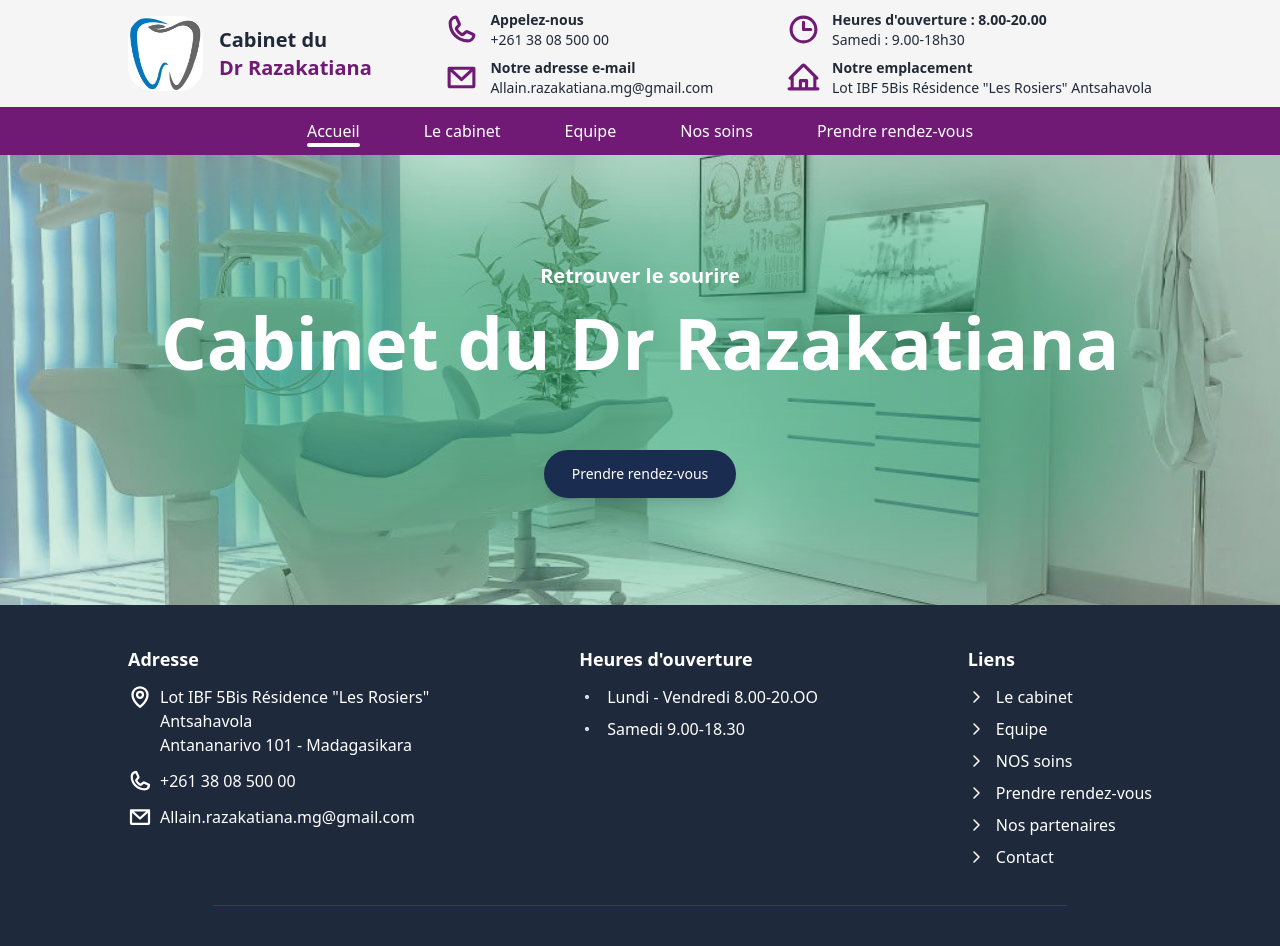
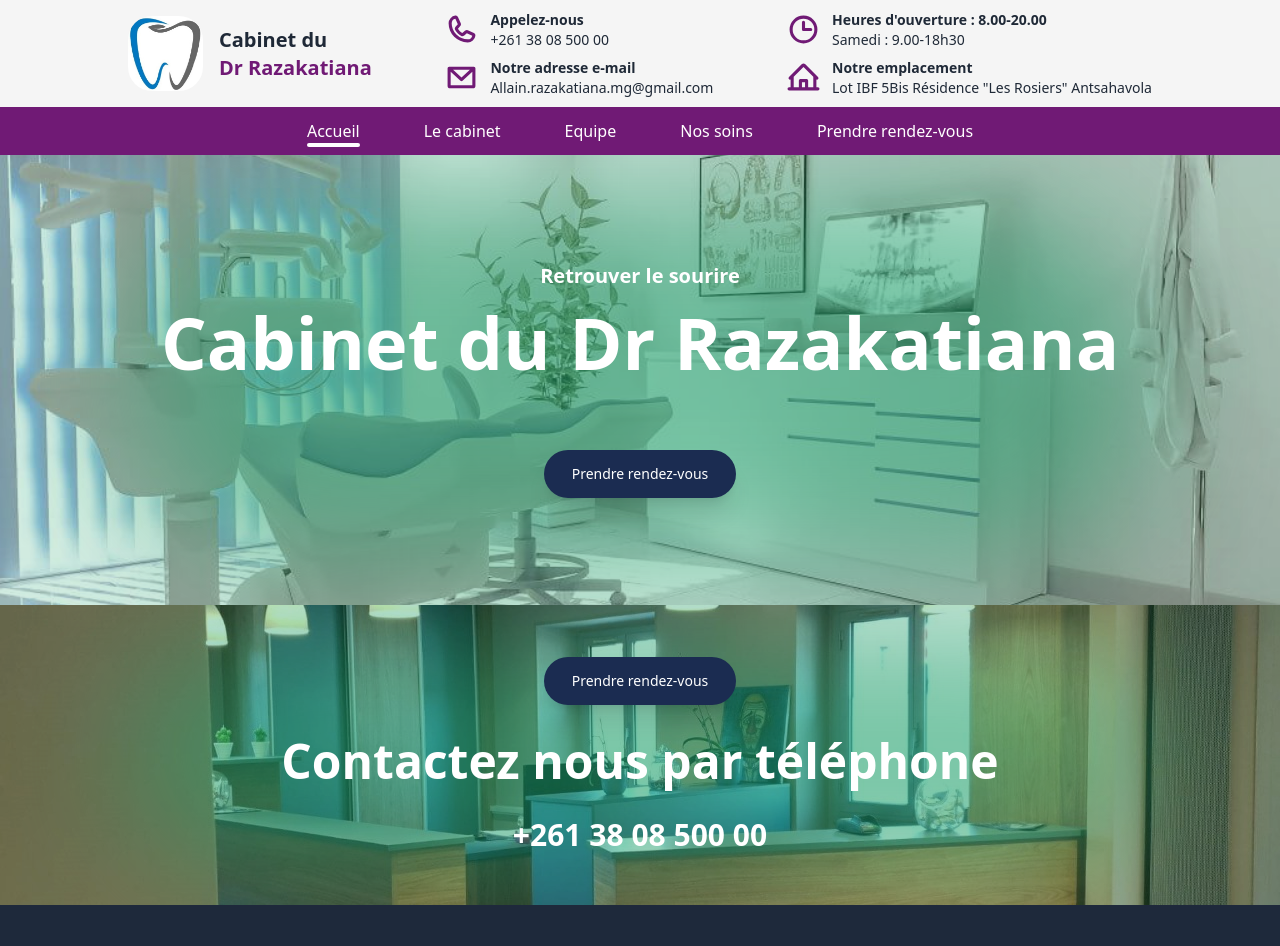
Before and after one commit to Njaka91/Cidro, a React (Vite) app: page / in a window 1280 px wide. Shown: the top 946 px of the page. Built offline with nearby package versions, Linux system fonts and the light colour scheme.

Commit message:
ajout animation AppointmentBottom

```diff
--- /dev/null
+++ b/src/components/AppointmentBottom.jsx
@@ -0,0 +1,54 @@
+import { motion, useInView } from "framer-motion";
+import { useRef } from "react";
+import accueil from "../assets/images/accueil.jpg";
+import { Link } from "react-router-dom";
+
+const AppointmentBottom = () => {
+  const ref = useRef(null);
+  const isInView = useInView(ref, { once: true, threshold: 0.1 }); // 'once: true' means it will trigger only once
+
+  return (
+    <div className="relative overflow-hidden h-[300px] bg-slate-600">
+      <img src={accueil} alt="logo" className="object-cover w-full h-full" />
+      <div className="absolute inset-0 flex items-center justify-center">
+        <div className="h-4/5 w-4/5 rounded-full bg-[#1ea06c] opacity-50 blur-3xl shadow-[0_0_30px_rgba(0,0,0,0.8)]"></div>
+      </div>
+      <div className="absolute inset-0 flex items-center justify-center">
+        <div className="h-full w-full bg-[#1ea06c] opacity-20"></div>
+      </div>
+
+      <div className="absolute inset-0 flex flex-col items-center justify-center gap-8" ref={ref}>
+        <div className="btn relative bg-[#1B2C51] w-[15%] rounded-full shadow-xl border-0 text-white font-medium group hover:bg-[#1B2C51]">
+          <span className="relative z-40">
+            <Link to="/prendrerendez-vous">Prendre rendez-vous</Link>
+          </span>
+          <span className="absolute inset-0 w-0 h-full opacity-0 rounded-full bg-fuchsia-900 transition-all duration-300 group-hover:opacity-75 group-hover:w-full"></span>
+        </div>
+
+        {isInView && (
+          <>
+            <motion.div
+              className="text-5xl font-semibold text-white"
+              initial={{ opacity: 0, scale: 0 }}
+              animate={{ opacity: 1, scale: 1 }}
+              transition={{ duration: 0.3, delay: 0.2 }}
+            >
+              Contactez nous par téléphone
+            </motion.div>
+
+            <motion.div
+              className="text-3xl font-semibold text-white"
+              initial={{ opacity: 0, scale: 0 }}
+              animate={{ opacity: 1, scale: 1 }}
+              transition={{ duration: 0.3, delay: 0.5 }}
+            >
+              +261 38 08 500 00
+            </motion.div>
+          </>
+        )}
+      </div>
+    </div>
+  );
+};
+
+export default AppointmentBottom;
--- a/src/components/Footer.jsx
+++ b/src/components/Footer.jsx
@@ -1,6 +1,6 @@
 import {
   CaretRight,
-  DotOutline,
+  Dot,
   EnvelopeSimple,
   MapPin,
   Phone,
@@ -15,8 +15,8 @@ const Footer = () => {
         <div className="flex flex-col gap-3">
           <span className="text-lg font-semibold text-white">Adresse</span>
           <div className="text-white flex flex-col gap-3 ">
-            <div className="text-white flex flex-row gap-2">
-              <MapPin size={24} color="white" weight="bold" />
+            <div className="text-white flex flex-row items-start gap-4">
+              <MapPin size={18} color="white" weight="bold" className="mt-1"/>
               <div>
                 <div>
                   Lot IBF 5Bis Résidence &quot;Les Rosiers&quot;
@@ -25,12 +25,12 @@ const Footer = () => {
                 <div>Antananarivo 101 - Madagasikara</div>
               </div>
             </div>
-            <div className="text-white flex flex-row gap-2">
-              <Phone size={24} color="white" weight="bold" />
+            <div className="text-white flex flex-row gap-4">
+              <Phone size={18} color="white" weight="bold" className="mt-1" />
               <div>+261 38 08 500 00</div>
             </div>
-            <div className="text-white flex flex-row gap-2">
-              <EnvelopeSimple size={24} color="white" weight="bold" />
+            <div className="text-white flex flex-row gap-4">
+              <EnvelopeSimple size={18} color="white" weight="bold" className="mt-1"/>
               <div>Allain.razakatiana.mg@gmail.com</div>
             </div>
           </div>
@@ -41,11 +41,11 @@ const Footer = () => {
           </span>
           <div className="text-white flex flex-col gap-2 ">
             <div className="text-white flex flex-row items-center gap-3 ">
-              <DotOutline size={16} color="white" weight="bold" />
+              <Dot size={18} weight="fill" color="white" />
               <div>Lundi - Vendredi 8.00-20.OO</div>
             </div>
             <div className="text-white flex flex-row items-center gap-3">
-              <DotOutline size={16} color="white" weight="bold" />
+            <Dot size={18} weight="fill" color="white" />
               <div>Samedi 9.00-18.30</div>
             </div>
           </div>
@@ -53,29 +53,21 @@ const Footer = () => {
         <div className="flex flex-col gap-3">
           <span className="text-lg font-semibold text-white">Liens</span>
           <div className="text-white flex flex-col gap-2 ">
-            <Link className="text-white flex flex-row items-center gap-3">
-              <CaretRight size={16} color="white" weight="bold" />
+            <Link to="/lecabinet" className="text-white flex flex-row items-center gap-3">
+              <CaretRight size={12} color="white" weight="fill" />
               <div>Le cabinet</div>
             </Link>
-            <Link className="text-white flex flex-row items-center gap-3">
-              <CaretRight size={16} color="white" weight="bold" />
+            <Link to="/equipe" className="text-white flex flex-row items-center gap-3">
+              <CaretRight size={12} color="white" weight="fill" />
               <div>Equipe </div>
             </Link>
-            <Link className="text-white flex flex-row items-center gap-3">
-              <CaretRight size={16} color="white" weight="bold" />
-              <div>NOS soins</div>
+            <Link to="/nossoins" className="text-white flex flex-row items-center gap-3">
+              <CaretRight size={12} color="white" weight="fill" />
+              <div>Nos soins</div>
             </Link>
-            <Link className="text-white flex flex-row items-center gap-3">
-              <CaretRight size={16} color="white" weight="bold" />
+            <Link to="/prendrerendez-vous" className="text-white flex flex-row items-center gap-3">
+              <CaretRight size={12} color="white" weight="fill" />
               <div>Prendre rendez-vous</div>
-            </Link>
-            <Link className="text-white flex flex-row items-center gap-3">
-              <CaretRight size={16} color="white" weight="bold" />
-              <div>Nos partenaires</div>
-            </Link>
-            <Link className="text-white flex flex-row items-center gap-3">
-              <CaretRight size={16} color="white" weight="bold" />
-              <div>Contact</div>
             </Link>
           </div>
         </div>
--- a/src/components/Root.jsx
+++ b/src/components/Root.jsx
@@ -3,6 +3,7 @@ import Footer from "./Footer"
 import Stubborn from "./Stubborn"
 import NavBar from "./NavBar"
 import StubbornImg from "./StubbornImg"
+import AppointmentBottom from "./AppointmentBottom"
 
 const Root = () => {
   return (
@@ -11,6 +12,7 @@ const Root = () => {
       <NavBar/>
       <StubbornImg/>
       <Outlet/>
+      <AppointmentBottom/>
       <Footer/>
     </>
   )
```
Also changed, not shown: src/assets/images/accueil.jpg (added).
